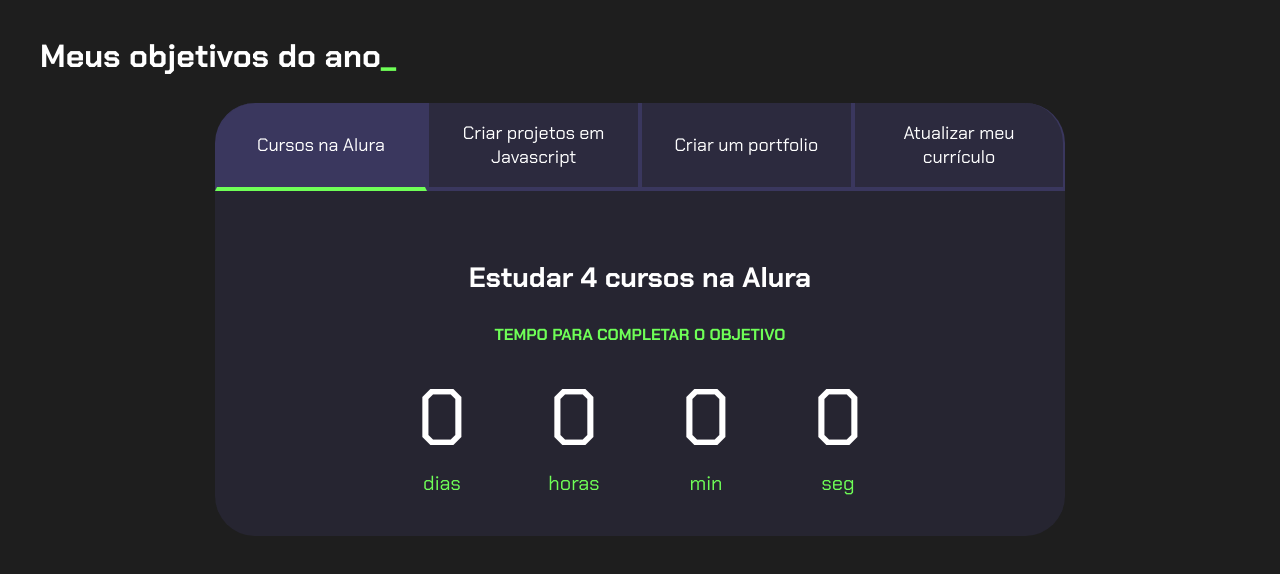
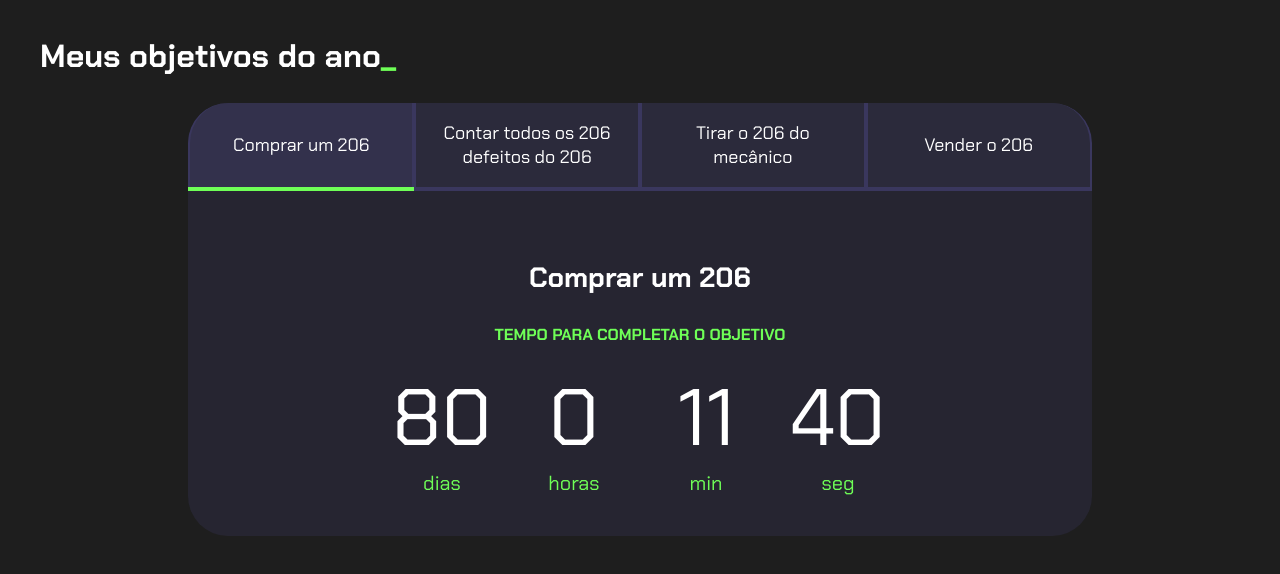
Before and after one commit to jaovit/projeto-de-vida, a plain HTML site: page index.html in a window 1280 px wide. Drawn offline with Linux system fonts and the light colour scheme.

Commit message:
Add files via upload

```diff
--- a/index.html
+++ b/index.html
@@ -5,6 +5,7 @@
     <meta charset="UTF-8">
     <meta name="viewport" content="width=device-width, initial-scale=1.0">
     <title>Meus objetivos do ano</title>
+    <!-- nn guento mais faze essas bostas de site-->
     <link rel="stylesheet" href="style.css">
 </head>
 
@@ -12,15 +13,21 @@
     <section class="conteudo-principal">
         <h2 class="titulo-principal">Meus objetivos do ano<span>_</span></h2>
         <div class="conteudo">
-            <div class="botoes">
-                <button class="botao ativo">Cursos na Alura</button>
-                <button class="botao">Criar projetos em Javascript</button>
-                <button class="botao">Criar um portfolio</button>
-                <button class="botao">Atualizar meu currículo</button>
+            <div class="section">
+                <div class="borda_animada"></div>
+                <div class="verde"></div>
+                <div class="sla"></div>
+                <div class="botoes">
+                    <button class="botao button ativo">Comprar um 206</button>
+                    <button class="botao button">Contar todos os 206 defeitos do 206</button>
+                    <button class="botao button">Tirar o 206 do mecânico</button>
+                    <button class="botao button">Vender o 206</button>
+                </div>
+
             </div>
             <div class="abas-textos">
                 <div class="aba-conteudo ativo">
-                    <h3 class="aba-conteudo-titulo-principal">Estudar 4 cursos na Alura</h3>
+                    <h3 class="aba-conteudo-titulo-principal"></h3>
                     <h4 class="aba-conteudo-titulo-secundario">Tempo para completar o objetivo</h4>
                     <div class="contador">
                         <div class="contador-digito">
@@ -42,7 +49,7 @@
                     </div>
                 </div>
                 <div class="aba-conteudo">
-                    <h3 class="aba-conteudo-titulo-principal">Criar 5 projetos em Javascript</h3>
+                    <h3 class="aba-conteudo-titulo-principal"></h3>
                     <h4 class="aba-conteudo-titulo-secundario">Tempo para completar o objetivo</h4>
                     <div class="contador">
                         <div class="contador-digito">
@@ -64,7 +71,7 @@
                     </div>
                 </div>
                 <div class="aba-conteudo">
-                    <h3 class="aba-conteudo-titulo-principal">Criar um portfolio com os meus 3 melhores projetos</h3>
+                    <h3 class="aba-conteudo-titulo-principal"></h3>
                     <h4 class="aba-conteudo-titulo-secundario">Tempo para completar o objetivo</h4>
                     <div class="contador">
                         <div class="contador-digito">
@@ -86,7 +93,7 @@
                     </div>
                 </div>
                 <div class="aba-conteudo">
-                    <h3 class="aba-conteudo-titulo-principal">Atualizar meu curriculo com os certificados da Alura</h3>
+                    <h3 class="aba-conteudo-titulo-principal"></h3>
                     <h4 class="aba-conteudo-titulo-secundario">Tempo para completar o objetivo</h4>
                     <div class="contador">
                         <div class="contador-digito">
--- a/main.js
+++ b/main.js
@@ -1,8 +1,15 @@
 const botoes = document.querySelectorAll(".botao");
 const textos = document.querySelectorAll(".aba-conteudo");
+const tituloAba = document.querySelectorAll(".aba-conteudo > h3");
+var root = document.documentElement;
 
 for (let i = 0; i < botoes.length; i++) {
-    botoes[i].onclick = function () {
+  tituloAba[i].textContent = botoes[i].textContent;
+}
+
+for (let i = 0; i < botoes.length; i++) {
+  botoes[i].onclick = () => {
+    root.style.setProperty("--borda-position", i * 100 + "%");
 
     for (let j = 0; j < botoes.length; j++) {
       botoes[j].classList.remove("ativo");
@@ -11,17 +18,15 @@
 
     botoes[i].classList.add("ativo");
     textos[i].classList.add("ativo");
+  };
 }
-}
+const contadores = document.querySelectorAll(".contador");
+const tempoObjetivo1 = new Date("2024-07-01T00:00:00");
+const tempoObjetivo2 = new Date("2024-08-01T00:00:00");
+const tempoObjetivo3 = new Date("2024-09-25T00:00:00");
+const tempoObjetivo4 = new Date("2025-01-01T00:00:00");
 
-const contadores = document.querySelectorAll(".contador");
-const tempoObjetivo1 = new Date("2023-10-05T00:00:00");
-const tempoObjetivo2 = new Date("2023-12-05T00:00:00");
-const tempoObjetivo3 = new Date("2023-12-30T00:00:00");
-const tempoObjetivo4 = new Date("2024-02-01T00:00:00");
-
-const tempos = [tempoObjetivo1,tempoObjetivo2,tempoObjetivo3,tempoObjetivo4];
-
+const tempos = [tempoObjetivo1, tempoObjetivo2, tempoObjetivo3, tempoObjetivo4];
 
 function calculaTempo(tempoObjetivo) {
   let tempoAtual = new Date();
@@ -34,25 +39,29 @@
   segundos %= 60;
   minutos %= 60;
   horas %= 24;
-    if (tempoFinal > 0){
-        return [dias,horas,minutos,segundos];
+  if (tempoFinal > 0) {
+    return [dias, horas, minutos, segundos];
   } else {
-        return [0,0,0,0];
+    return [0, 0, 0, 0];
   }
 }
 
-function atualizaCronometro(){
-    for (let i=0; i<contadores.length;i++){
-        document.getElementById("dias"+i).textContent = calculaTempo(tempos[i])[0];
-        document.getElementById("horas"+i).textContent = calculaTempo(tempos[i])[1];
-        document.getElementById("min"+i).textContent = calculaTempo(tempos[i])[2];
-        document.getElementById("seg"+i).textContent = calculaTempo(tempos[i])[3];
+function atualizaCronometro() {
+  for (let i = 0; i < contadores.length; i++) {
+    document.getElementById("dias" + i).textContent = calculaTempo(
+      tempos[i]
+    )[0];
+    document.getElementById("horas" + i).textContent = calculaTempo(
+      tempos[i]
+    )[1];
+    document.getElementById("min" + i).textContent = calculaTempo(tempos[i])[2];
+    document.getElementById("seg" + i).textContent = calculaTempo(tempos[i])[3];
   }
 }
 
-function comecaCronometro(){
+function comecaCronometro() {
   atualizaCronometro();
-    setInterval(atualizaCronometro,1000);
+  setInterval(atualizaCronometro, 1000);
 }
 
 comecaCronometro();
--- a/style.css
+++ b/style.css
@@ -7,6 +7,7 @@
     --botao-ativo: #3A375E;
     --botao-inativo: rgba(58, 55, 94, 0.5);
     --texto-fundo: rgba(58, 55, 94, 0.3);
+    --borda-position: 0%;
 }
 
 body {
@@ -37,9 +38,9 @@
 }
 
 
-.botao {
+.button {
     font-family: 'Chakra Petch', sans-serif;
-    background-color: var(--botao-inativo);
+    background-color: transparent;
     color: var(--branco);
     display: flex;
     justify-content: center;
@@ -47,66 +48,105 @@
     font-size: 18px;
     align-items: center;
     width: 100%;
-    border-bottom: 4px solid var(--botao-ativo);
     border-left: 2px solid var(--botao-ativo);
     border-right: 2px solid var(--botao-ativo);
     border-top: none;
+    border-bottom: none;
+    z-index: 2;
+    transition: all ease-in-out .5s;
 }
 
-.botao:first-child {
-    border-radius: 40px 40px 0 0;
+.botoes,
+.section,
+.sla {
+    display: block;
+    position: relative;
+}
+
+.sla {
+    position: absolute;
+    width: 100%;
+    height: 100%;
+    background-color: rgb(43, 42, 59);
 }
 
 .botoes {
-    display: block;
+    border-bottom: solid 4px var(--botao-ativo);
+    z-index: 3;
 }
 
-.botao.ativo{
-    background-color: var(--botao-ativo);
-    border-bottom: 4px solid var(--verde);
+.section {
+    border-radius: 40px 40px 0 0;
+    overflow: clip;
 }
 
-.abas-textos{
+.borda_animada {
+    position: absolute;
+    background-color: var(--botao-ativo);
+    width: 25%;
+    height: 100%;
+    transform: translateX(var(--borda-position));
+    transition: all ease-in-out .5s;
+    z-index: 3;
+    filter: opacity(.5);
+}
+
+.verde {
+    position: absolute;
+    bottom: 0;
+    width: 25%;
+    height: 100%;
+    transform: translateX(var(--borda-position));
+    transition: all ease-in-out .5s;
+    height: 4px;
+    background-color: var(--verde);
+    z-index: 5;
+}
+
+.abas-textos {
     background-color: var(--texto-fundo);
     padding: 40px;
     border-radius: 0 0 40px 40px;
 }
-.aba-conteudo.ativo{
-    display:block;
+
+.aba-conteudo.ativo {
+    display: block;
 }
 
-.aba-conteudo{
+.aba-conteudo {
     display: none;
 }
 
-.aba-conteudo-titulo-principal{
+.aba-conteudo-titulo-principal {
     font-size: 28px;
     text-align: center;
 }
-.aba-conteudo-titulo-secundario{
+
+.aba-conteudo-titulo-secundario {
     text-align: center;
     color: var(--verde);
     text-transform: uppercase;
 }
 
-.contador{
-    display:flex;
+.contador {
+    display: flex;
     justify-content: center;
     flex-wrap: wrap;
 }
-.contador-digito{
+
+.contador-digito {
     padding: 0 16px;
     text-align: center;
     min-width: 100px;
 }
 
-.contador-digito-numero{
+.contador-digito-numero {
     font-size: 80px;
     margin: 0;
 
 }
 
-.contador-digito-texto{
+.contador-digito-texto {
     color: var(--verde);
     font-size: 20px;
     margin: 0;
```
Lines whose indentation alone changed are shown as unchanged.
